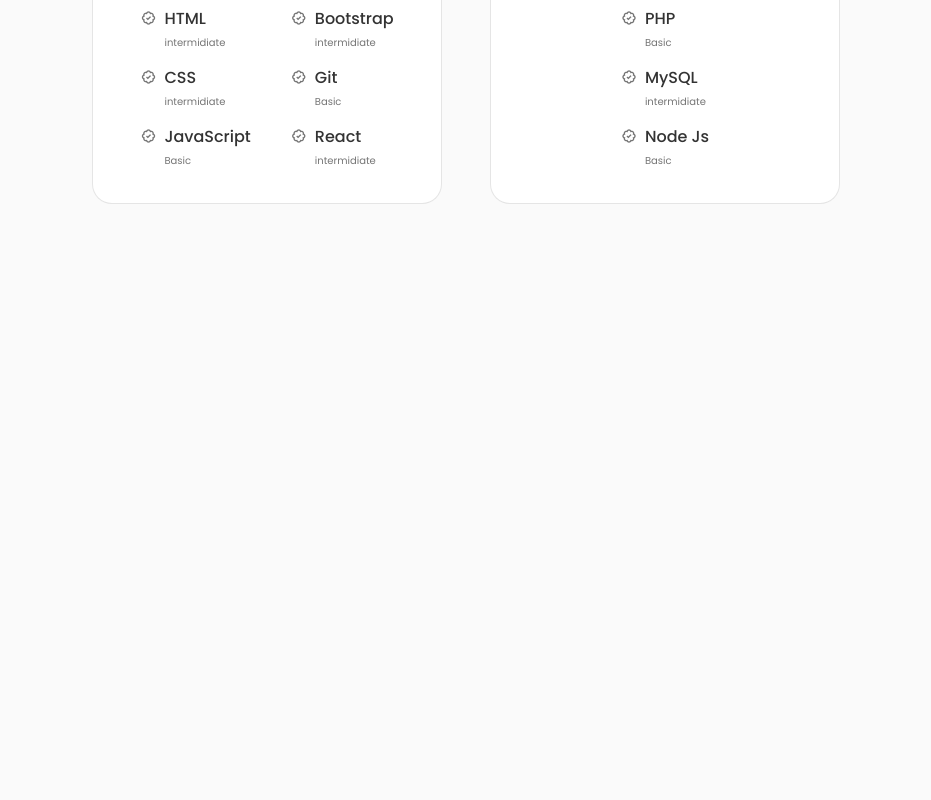
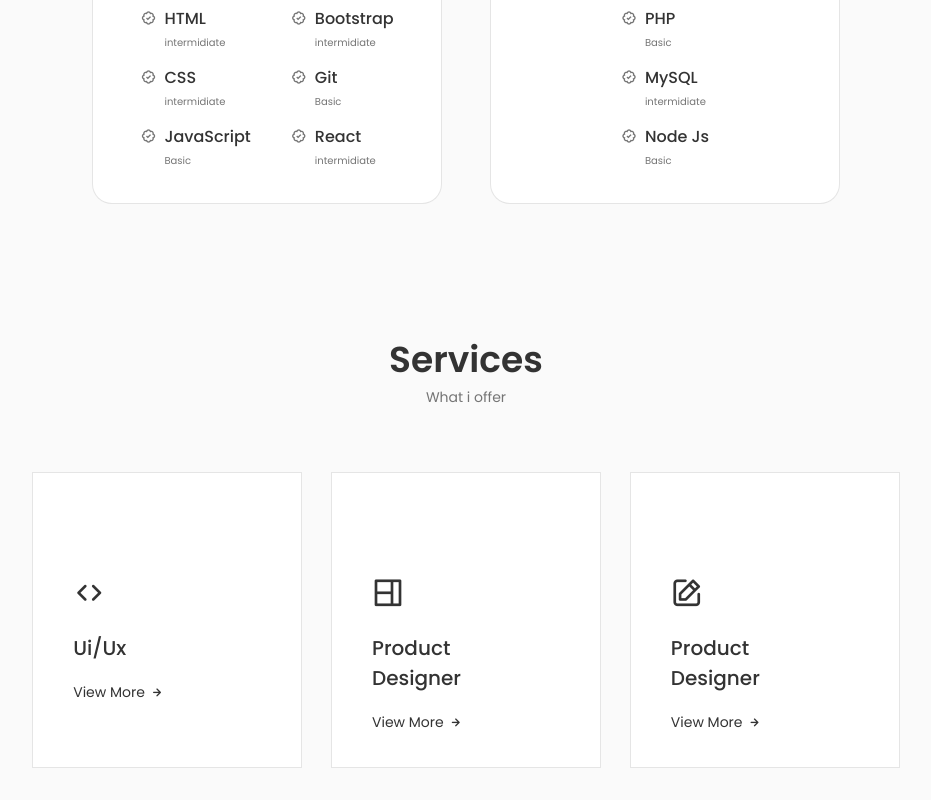
Before and after one commit to PHETMAJA/portfolio-react, a React (Create React App) app: page / in a window 1280 px wide. Shown: the part 1651-2451 px from the top of the page, without its empty margins (174-1105 px from the left). Before the commit the page ends 1887 px from the top, so only its background shows below. Built offline with nearby package versions, Linux system fonts and the light colour scheme.

Commit message:
create-services-example

```diff
--- a/src/App.js
+++ b/src/App.js
@@ -2,6 +2,7 @@
 import About from './components/about/About';
 import Header from './components/header/Header';
 import Home from './components/home/Home';
+import Services from './components/services/Services';
 import Skills from './components/skills/Skills';
 
 function App() {
@@ -13,6 +14,7 @@
         <Home />
         <About />
         <Skills />
+        <Services />
       </div>
     </div>
   );
--- a/src/components/header/Header.jsx
+++ b/src/components/header/Header.jsx
@@ -27,9 +27,9 @@
                 </a>
               </li>
               <li className="nav__item">
-                <a href="#skill" className="nav__link">
+                <a href="#skills" className="nav__link">
                   <i className="uil uil-file nav__icon"></i>
-                  Skill
+                  Skills
                 </a>
               </li>
               <li className="nav__item">
--- /dev/null
+++ b/src/components/services/Services.jsx
@@ -0,0 +1,177 @@
+import React, { useState } from 'react';
+import './services.css';
+
+const Services = () => {
+  const [toggleState, setToggleState] = useState(0);
+
+  const toggleTab = (index) => {
+    setToggleState(index);
+  };
+
+  return (
+    <section className="sevices section" id="services">
+      <h2 className="section__title">Services</h2>
+      <span className="section__subtitle">What i offer</span>
+
+      <div className="services__container container grid">
+        {/* services 1 */}
+        <div className="services__content">
+          <div>
+            <i className="uil uil-arrow services__icon"></i>
+            <h3 className="services__title">Ui/Ux </h3>
+          </div>
+
+          <span className="services__button" onClick={() => toggleTab(1)}>
+            View More{' '}
+            <i className="uil uil-arrow-right services__button-icon"></i>
+          </span>
+
+          <div
+            className={
+              toggleState === 1
+                ? 'services__modal active-modal'
+                : 'services__modal'
+            }
+          >
+            <div className="services__modal-content">
+              <i
+                onClick={() => toggleTab(0)}
+                className="uil uil-times services__modal-close"
+              ></i>
+
+              <h3 className="services__modal-title">Ui/Ux</h3>
+              <p className="services__modal-description">
+                Services with more than 2 year of experience in IOT and 1 year
+                of experience in Fullstack developer
+              </p>
+
+              <ul className="services__modal-services grid">
+                <li className="services__modal-service">
+                  <i className="uil uil-check-circle services__modal-icon"></i>
+                  <p className="services__modal-info">
+                    I position your company brand.
+                  </p>
+                </li>
+
+                <li className="services__modal-service">
+                  <i className="uil uil-check-circle services__modal-icon"></i>
+                  <p className="services__modal-info">
+                    Design and mockups of products for companies.
+                  </p>
+                </li>
+              </ul>
+            </div>
+          </div>
+        </div>
+        {/* services 2 */}
+        <div className="services__content">
+          <div>
+            <i className="uil uil-web-grid services__icon"></i>
+            <h3 className="services__title">
+              Product <br /> Designer
+            </h3>
+          </div>
+
+          <span onClick={() => toggleTab(2)} className="services__button">
+            View More
+            <i className="uil uil-arrow-right services__button-icon"></i>
+          </span>
+
+          <div
+            className={
+              toggleState === 2
+                ? 'services__modal active-modal'
+                : 'services__modal'
+            }
+          >
+            <div className="services__modal-content">
+              <i
+                onClick={() => toggleTab(0)}
+                className="uil uil-times services__modal-close"
+              ></i>
+
+              <h3 className="services__modal-title">
+                Product <br /> Designer
+              </h3>
+              <p className="services__modal-description">
+                Services with more than 2 year of experience in IOT and 1 year
+                of experience in Fullstack developer
+              </p>
+
+              <ul className="services__modal-services grid">
+                <li className="services__modal-service">
+                  <i className="uil uil-check-circle services__modal-icon"></i>
+                  <p className="services__modal-info">
+                    I position your company brand.
+                  </p>
+                </li>
+
+                <li className="services__modal-service">
+                  <i className="uil uil-check-circle services__modal-icon"></i>
+                  <p className="services__modal-info">
+                    Design and mockups of products for companies.
+                  </p>
+                </li>
+              </ul>
+            </div>
+          </div>
+        </div>
+        {/* services 3 */}
+        <div className="services__content">
+          <div>
+            <i className="uil uil-edit services__icon"></i>
+            <h3 className="services__title">
+              Product <br /> Designer
+            </h3>
+          </div>
+
+          <span onClick={() => toggleTab(3)} className="services__button">
+            View More
+            <i className="uil uil-arrow-right services__button-icon"></i>
+          </span>
+
+          <div
+            className={
+              toggleState === 3
+                ? 'services__modal active-modal'
+                : 'services__modal'
+            }
+          >
+            <div className="services__modal-content">
+              <i
+                onClick={() => toggleTab(0)}
+                className="uil uil-times services__modal-close"
+              ></i>
+
+              <h3 className="services__modal-title">
+                Product <br /> Designer
+              </h3>
+              <p className="services__modal-description">
+                Services with more than 2 year of experience in IOT and 1 year
+                of experience in Fullstack developer
+              </p>
+
+              <ul className="services__modal-services grid">
+                <li className="services__modal-service">
+                  <i className="uil uil-check-circle services__modal-icon"></i>
+                  <p className="services__modal-info">
+                    I position your company brand.
+                  </p>
+                </li>
+
+                <li className="services__modal-service">
+                  <i className="uil uil-check-circle services__modal-icon"></i>
+                  <p className="services__modal-info">
+                    Design and mockups of products for companies.
+                  </p>
+                </li>
+              </ul>
+            </div>
+          </div>
+        </div>
+      </div>
+    </section>
+  );
+};
+
+export default Services;
--- /dev/null
+++ b/src/components/services/services.css
@@ -0,0 +1,158 @@
+.services__container {
+  grid-template-columns: repeat(3, 270px);
+  justify-content: center;
+  column-gap: 1.8rem;
+}
+
+.services__content {
+  position: relative;
+  border: 1px solid rgba(0, 0, 0, 0.1);
+  background-color: var(--container-color);
+  padding: 6rem 0 2rem 2.5rem;
+}
+
+.services__icon {
+  display: block;
+  font-size: 2rem;
+  color: var(--title-color);
+  margin-bottom: var(--mb-1);
+}
+
+.services__title {
+  font-size: var(--h3-font-size);
+  margin-bottom: var(--mb-1);
+  font-weight: var(--font-medium);
+}
+
+.services__button {
+  color: var(--title-color);
+  font-size: var(--small-font-size);
+  display: inline-flex;
+  align-items: center;
+  column-gap: 0.25rem;
+  cursor: pointer;
+}
+
+.services__button-icon {
+  font-size: 1rem;
+  transition: 0.3s;
+}
+
+.services__button:hover .services__button-icon {
+  transform: translateX(00.25rem);
+}
+
+.services__modal {
+  position: fixed;
+  top: 0;
+  left: 0;
+  right: 0;
+  bottom: 0;
+  background-color: rgba(0, 0, 0, 0.5);
+  z-index: var(--z-modal);
+  display: flex;
+  justify-content: center;
+  align-items: center;
+  padding: 0 1rem;
+  opacity: 1;
+  visibility: hidden;
+  /* transition: 0.3s; */
+}
+
+.services__modal-content {
+  width: 500px;
+  position: relative;
+  background-color: var(--container-color);
+  padding: 4.5rem 2.5rem 2.5rem;
+  border-radius: 1.5rem;
+}
+
+.services__modal-close {
+  position: absolute;
+  top: 1.5rem;
+  right: 1.5rem;
+  font-size: 1.5rem;
+  color: var(--title-color);
+  cursor: pointer;
+}
+
+.services__modal-title,
+.services__modal-description {
+  text-align: center;
+}
+
+.services__modal-title {
+  font-size: var(--h3-font-size);
+  font-weight: var(--font-medium);
+  margin-bottom: var(--mb-1);
+}
+
+.services__modal-description {
+  font-size: var(--small-font-size);
+  padding: 0 3.5rem;
+  margin-bottom: var(--mb-2);
+}
+
+.services__modal-services {
+  row-gap: 0.75rem;
+}
+
+.services__modal-service {
+  display: flex;
+  align-items: center;
+  column-gap: 0.5rem;
+}
+
+.services__modal-icon {
+  color: var(--title-color);
+  font-size: 1.1rem;
+}
+
+.services__modal-info {
+  font-size: var(--small-font-size);
+}
+
+/* Active Modal */
+.active-modal {
+  opacity: 1;
+  visibility: visible;
+}
+
+/*=============== BREAKPOINTS ===============*/
+
+/* For large divices */
+@media screen and (max-width: 992px) {
+  .services__container {
+    grid-template-columns: repeat(3, 218px);
+  }
+}
+/* For medium divices */
+@media screen and (max-width: 768px) {
+  .services__container {
+    grid-template-columns: repeat(2, 1fr);
+  }
+  .services__content {
+    padding: 3.5rem 0.5rem 1.25rem 1.5rem;
+  }
+  .services__icon {
+    font-size: 1.5rem;
+  }
+}
+@media screen and (max-width: 576px) {
+  .services__modal-content {
+    padding: 4.5rem 1.5rem;
+  }
+
+  .services__modal-description {
+    padding: 0;
+  }
+}
+/* For small divices */
+@media screen and (max-width: 350px) {
+  .services__container {
+    grid-template-columns: max-content;
+  }
+  .services__content {
+    padding-right: 6rem;
+  }
+}
```
Also changed, not shown: 1 other file (tests, documents, lock files or other folders).
